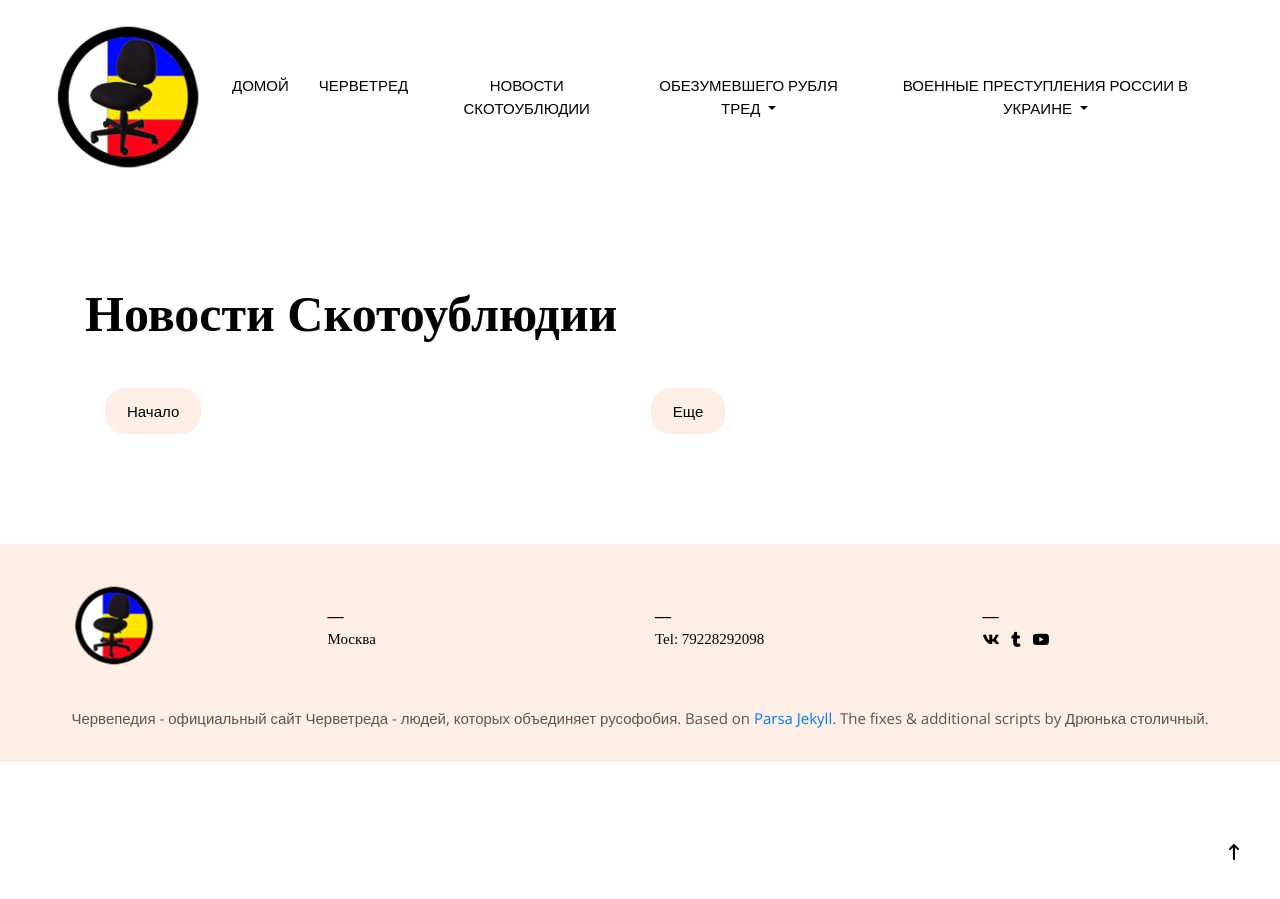
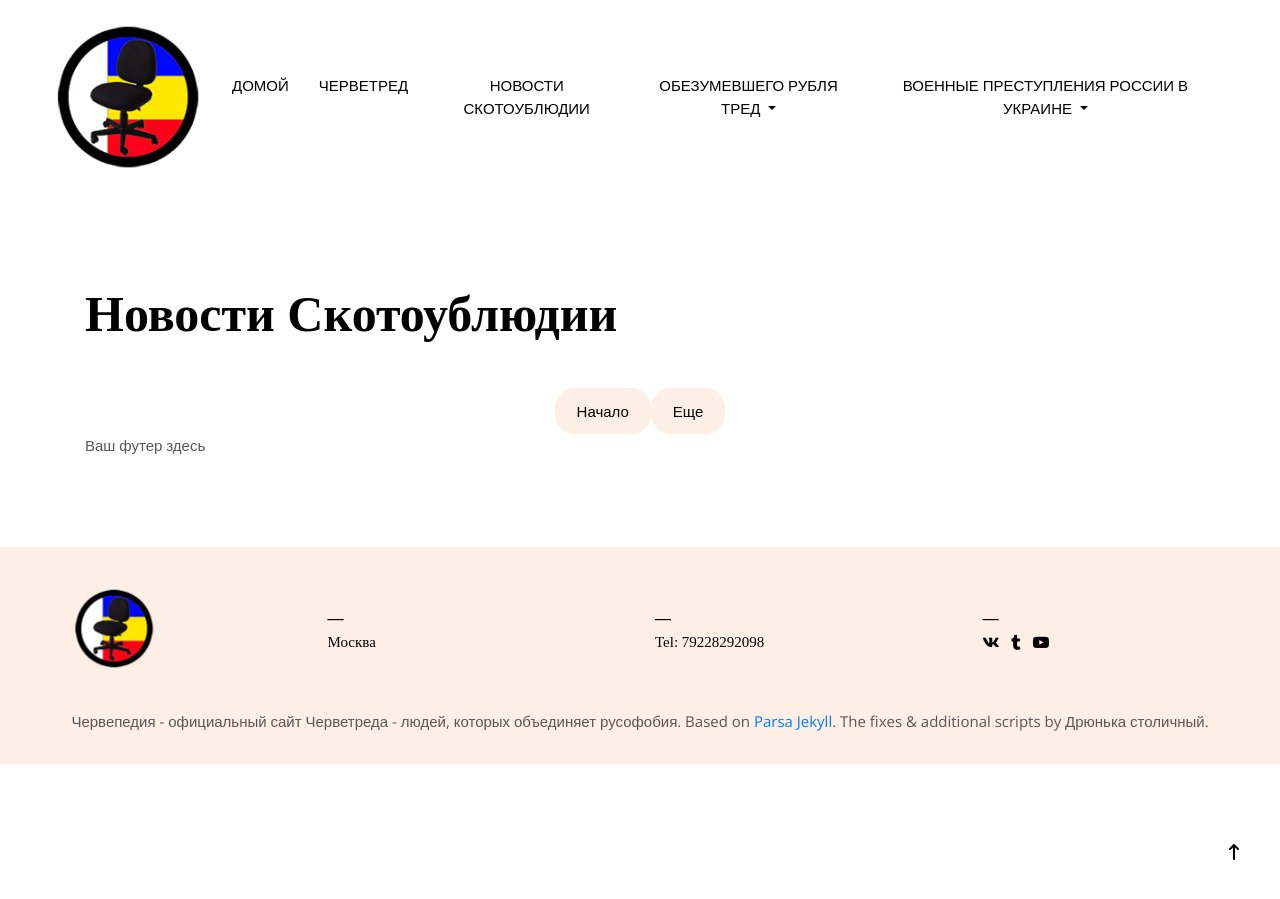
Before and after one commit to chervetred/chervetred.github.io, a Jekyll site: the page built from _pages/tgtest.html, in a window 1280 px wide. Built offline with Jekyll 4.4.1, drawn with Linux system fonts in a browser that asks for light colours; some web fonts are replaced; a script that is not in the unit is left out; comment, search, counter and statistics services are not loaded.

Commit message:
Update tgtest.html

```diff
--- a/_pages/tgtest.html
+++ b/_pages/tgtest.html
@@ -24,6 +24,7 @@
         border-radius: 20px;
         transition: background-color 0.3s;
     }
+
     .load-more-button:hover {
         background-color: #f9ccb5;
         color: black;
@@ -31,31 +32,24 @@
 
     #navigation-buttons {
         display: flex;
-        justify-content: space-between;
-        margin: 20px;
+        justify-content: center;
+        margin-top: 20px;
     }
 
     #load-more {
-        margin: 0 auto;
         display: flex;
-    }
-
-    #go-to-beginning {
-        margin-left: auto;
-    }
-
-    #go-to-beginning i {
-        display: none;
     }
 
     .telegram-post {
         margin-bottom: 20px;
+        width: 100%;
     }
 
     #telegram-posts {
-      display: grid;
-      grid-template-columns: repeat(auto-fill, minmax(300px, 1fr));
-      grid-gap: 20px;
+        display: grid;
+        grid-template-columns: repeat(auto-fill, minmax(300px, 1fr));
+        grid-gap: 20px;
+        margin: 20px;
     }
 </style>
 </head>
@@ -67,6 +61,8 @@
         <button class="load-more-button" onclick="loadMorePosts()">Еще</button>
     </div>
 </div>
+
+<footer>Ваш футер здесь</footer>
 
 <script>
 let posts = [
@@ -164,5 +160,6 @@
     displayPosts();
 });
 </script>
+
 </body>
 </html>
```
